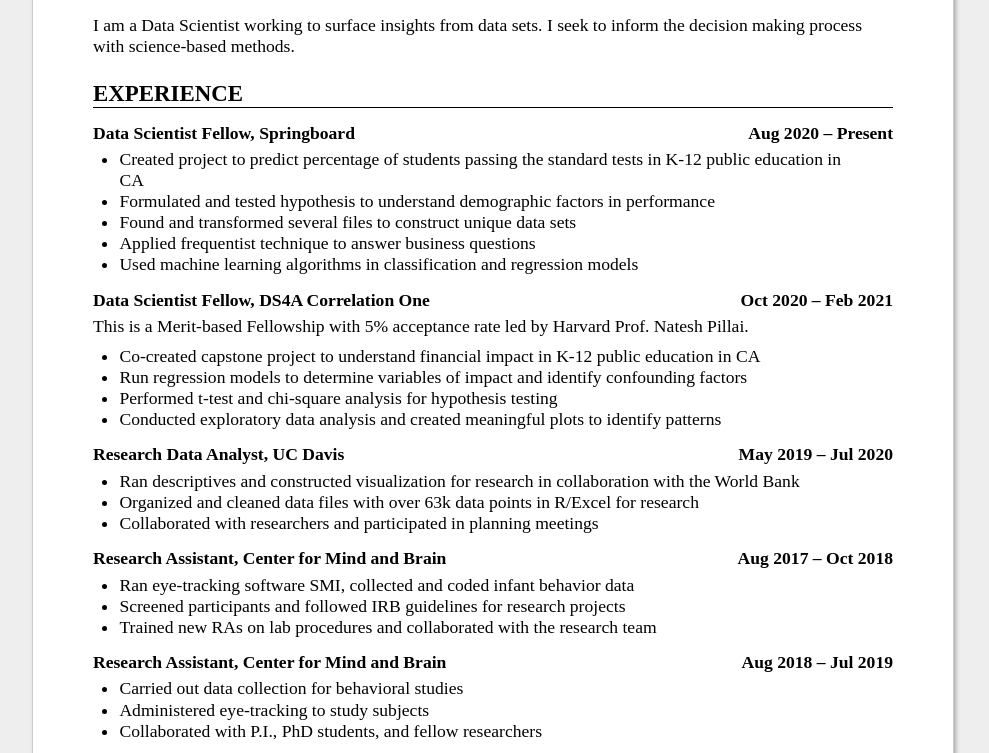
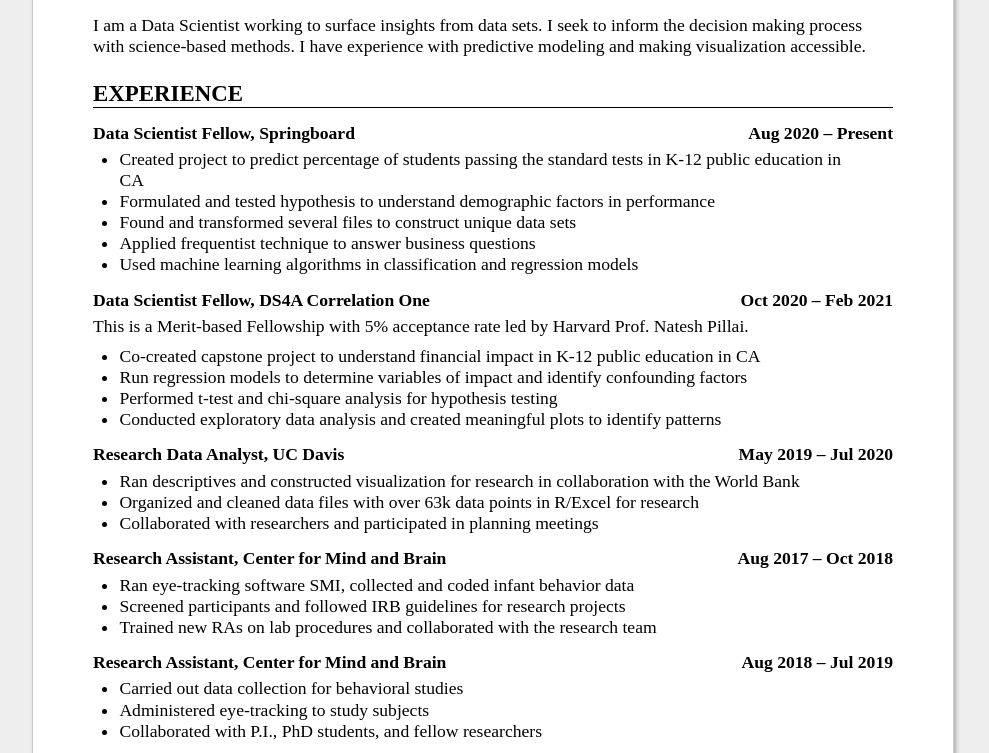
Before and after one commit to gabriellewald/resume.md, a plain HTML site: page docs/index.html in a window 1280 px wide. Shown: the part 147-900 px from the top of the page, without its empty margins (147-1136 px from the left). Drawn offline with Linux system fonts and the light colour scheme.

Commit message:
python resume.py

```diff
--- a/docs/index.html
+++ b/docs/index.html
@@ -130,7 +130,7 @@ line. It is intended to be used for contact details -->
 </ul>
 <!-- The paragraph after the h1 and ul and before the first h2 is optional. It
 is intended to be used for a short summary. -->
-<p>I am a Data Scientist working to surface insights from data sets. I seek to inform the decision making process with science-based methods.</p>
+<p>I am a Data Scientist working to surface insights from data sets. I seek to inform the decision making process with science-based methods. I have experience with predictive modeling and making visualization accessible.</p>
 <h2>Experience</h2>
 <!-- You have to wrap the "left" and "right" half of these headings in spans by
 hand -->
```
Also changed, not shown: 1 other file.
